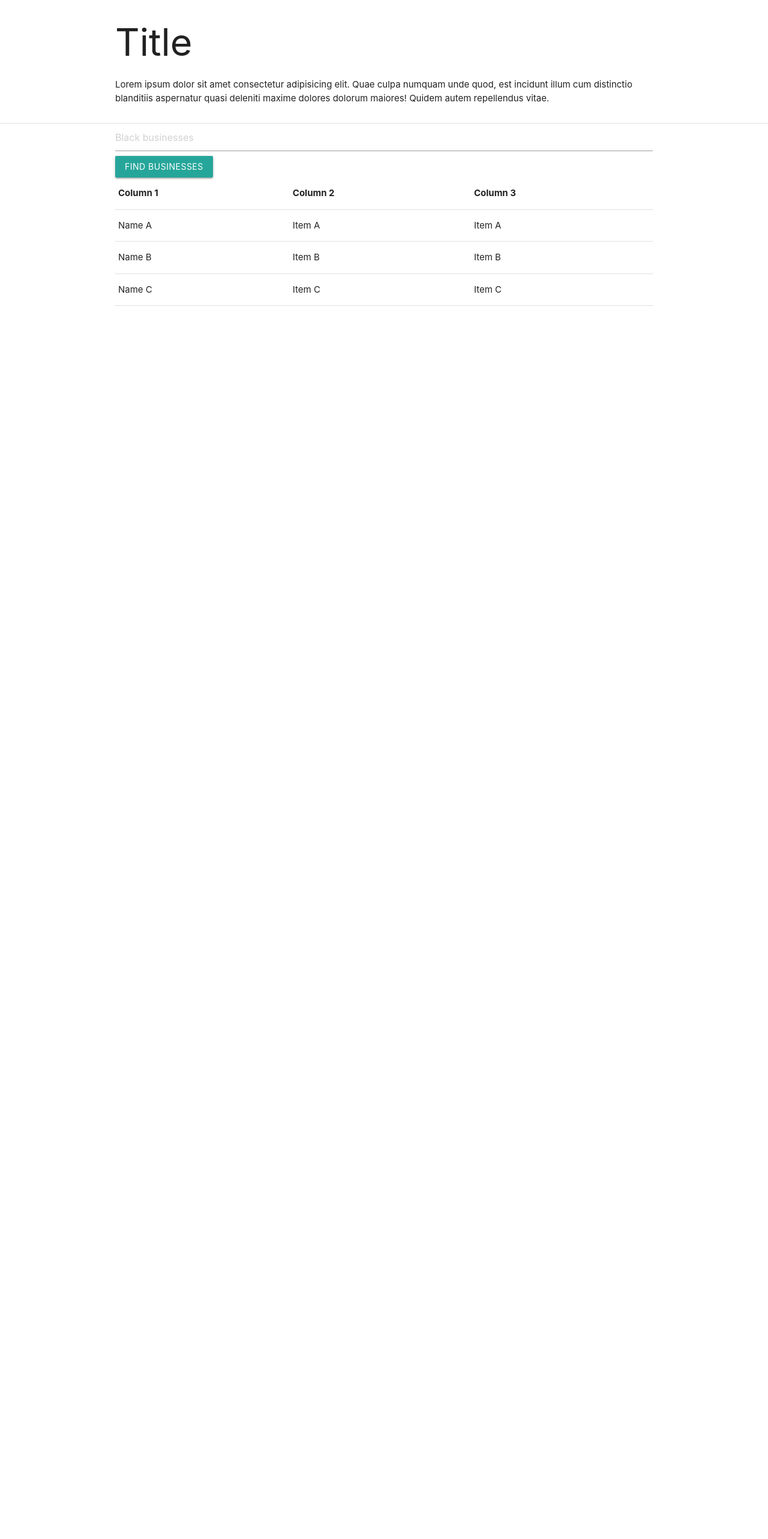
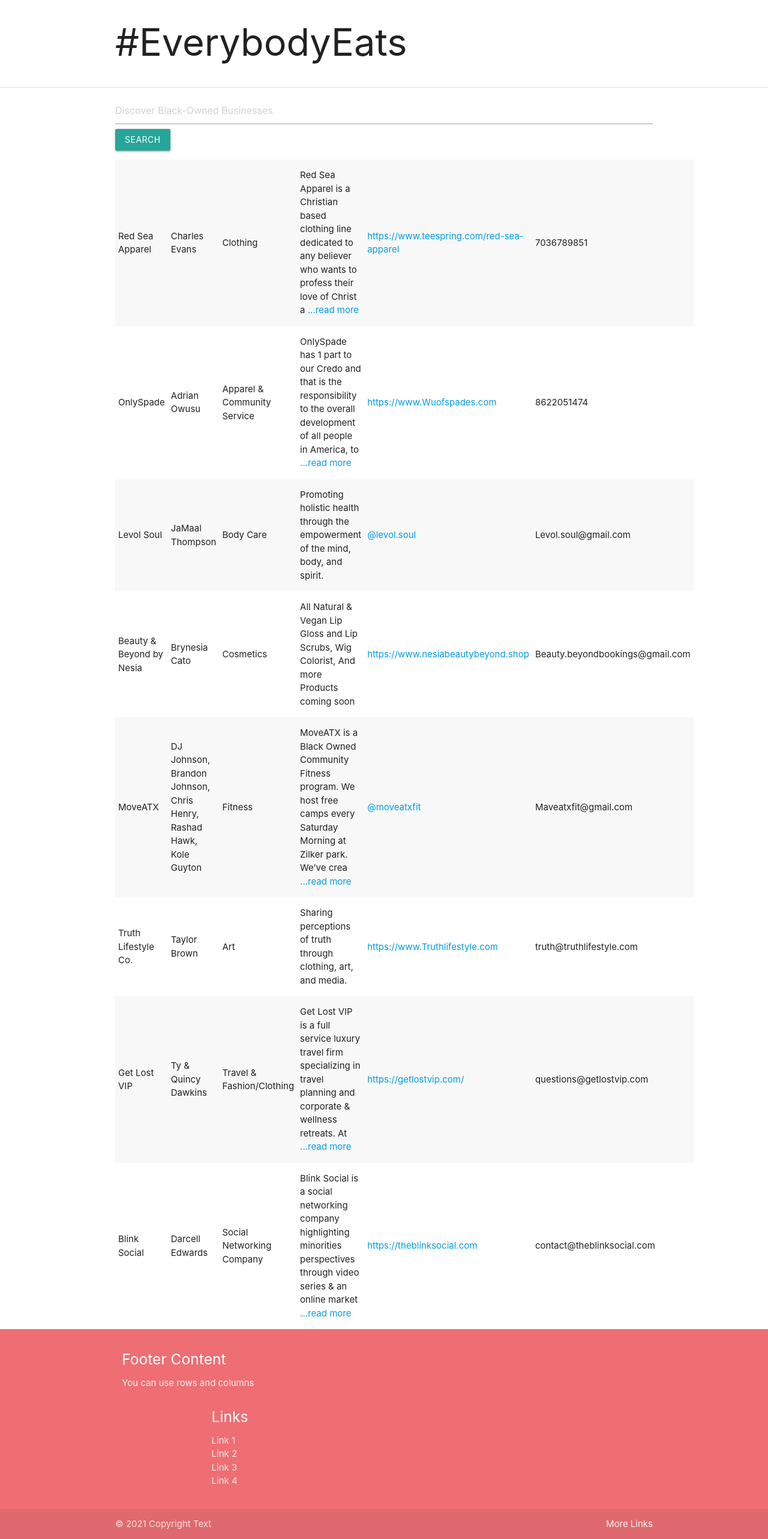
Before and after one commit to KrashMunoz/directory-noir, an Angular app: page / in a window 1280 px wide. Shown: the part 85-2651 px from the top of the page at 60% size. Before the commit the page ends 800 px from the top, so only its background shows below. Built offline with nearby package versions, Linux system fonts and the light colour scheme.

Commit message:
Created a table with basic filtering capabilities

```diff
--- a/src/app/app.component.html
+++ b/src/app/app.component.html
@@ -1,10 +1,10 @@
 <app-top-navigation></app-top-navigation>
 <div class="container">
   <div class="section">
-    <h1>Title</h1>
-    <p>Lorem ipsum dolor sit amet consectetur adipisicing elit. Quae culpa numquam unde quod, est incidunt illum cum
+    <h1>#EverybodyEats</h1>
+    <!-- <p>Lorem ipsum dolor sit amet consectetur adipisicing elit. Quae culpa numquam unde quod, est incidunt illum cum
       distinctio blanditiis aspernatur quasi deleniti maxime dolores dolorum maiores! Quidem autem repellendus vitae.
-    </p>
+    </p> -->
   </div>
 </div>
 <div class="divider"></div>
@@ -13,3 +13,28 @@
   <!-- <div class="section">
   </div> -->
 </div>
+<footer class="page-footer">
+  <div class="container">
+    <div class="row">
+      <div class="col 16 s12">
+        <h5 class="white-text">Footer Content</h5>
+        <p class="grey-text text-lighten-4">You can use rows and columns</p>
+      </div>
+      <div class="col l4 offset-l2 s12">
+        <h5 class="white-text">Links</h5>
+        <ul>
+          <li><a class="grey-text text-lighten-3" href="#!">Link 1</a></li>
+          <li><a class="grey-text text-lighten-3" href="#!">Link 2</a></li>
+          <li><a class="grey-text text-lighten-3" href="#!">Link 3</a></li>
+          <li><a class="grey-text text-lighten-3" href="#!">Link 4</a></li>
+        </ul>
+      </div>
+    </div>
+  </div>
+  <div class="footer-copyright">
+    <div class="container">
+      © 2021 Copyright Text
+      <a class="grey-text text-lighten-4 right" href="#!">More Links</a>
+    </div>
+  </div>
+</footer>
--- a/src/app/app.module.ts
+++ b/src/app/app.module.ts
@@ -6,6 +6,7 @@
 import { AppComponent } from './app.component';
 import { TopNavigationComponent } from './top-navigation/top-navigation.component';
 import { DirectoryComponent } from './directory/directory.component';
+import { FormsModule } from '@angular/forms';
 
 @NgModule({
   declarations: [
@@ -16,7 +17,8 @@
   imports: [
     BrowserModule,
     AppRoutingModule,
-    BrowserAnimationsModule
+    BrowserAnimationsModule,
+    FormsModule
   ],
   providers: [],
   bootstrap: [AppComponent]
--- a/src/app/directory/directory.component.html
+++ b/src/app/directory/directory.component.html
@@ -1,30 +1,27 @@
-<form>
-  <input type="search" name="" id="" placeholder="Black businesses">
-  <button type="submit" class="btn waves-light">Find businesses</button>
-</form>
-<table>
+<div class="section">
+  <!-- <form> -->
+  <input [(ngModel)]="contentFilter" type="text" name="" id="filterInput" placeholder="Discover Black-Owned Businesses">
+  <button type="submit" class="btn waves-light">Search</button>
+  <!-- </form> -->
+</div>
+<table class="responsive-table striped">
   <thead>
     <tr>
-      <th>Column 1</th>
-      <th>Column 2</th>
-      <th>Column 3</th>
+      <th *ngFor="let column of columnNames">{{column}}</th>
     </tr>
   </thead>
   <tbody>
-    <tr>
-      <td>Name A</td>
-      <td>Item A</td>
-      <td>Item A</td>
-    </tr>
-    <tr>
-      <td>Name B</td>
-      <td>Item B</td>
-      <td>Item B</td>
-    </tr>
-    <tr>
-      <td>Name C</td>
-      <td>Item C</td>
-      <td>Item C</td>
+    <tr *ngFor="let business of filteredContent">
+      <td>{{business.name}}</td>
+      <td>{{business.owner}}</td>
+      <td>{{business.type}}</td>
+      <td>{{business.description | slice:0:120}}
+        <a href="">
+          {{business.description.length >= 120 ? '...read more' : ''}}
+        </a>
+      </td>
+      <td><a href="{{business.website}}" target="_blank">{{business.website}}</a></td>
+      <td>{{business.contact}}</td>
     </tr>
   </tbody>
 </table>
--- a/src/app/directory/directory.component.ts
+++ b/src/app/directory/directory.component.ts
@@ -10,6 +10,17 @@
 export class DirectoryComponent implements OnInit {
   title: string = "Directory Noir: Businesses"
   content: Business[];
+  filteredContent: Business[] = [];
+  _contentFilter: string = '';
+  // Content filter getter and setter
+  get contentFilter(): string {
+    return this._contentFilter;
+  }
+  set contentFilter(value: string) {
+    this._contentFilter = value;
+    this.filteredContent = this.contentFilter ? this.doFilter(this.contentFilter) : this.content;
+  }
+  // Static column names for the directory table
   columnNames: [
     "Business Name",
     "Owner(s)",
@@ -23,10 +34,20 @@
 
   ngOnInit(): void {
     this.getContent();
+    this.filteredContent = this.content;
+    this.contentFilter = '';
+
   }
 
   getContent(): void {
     this.dataService.getContent().subscribe(content => this.content = content);
   }
 
+  // Filter logic
+  doFilter(filterBy: string): Business[] {
+    filterBy = filterBy.toLocaleLowerCase();
+    return this.content.filter((business: Business) =>
+      business.name.toLocaleLowerCase().indexOf(filterBy) !== -1)
+  }
+
 }
```
